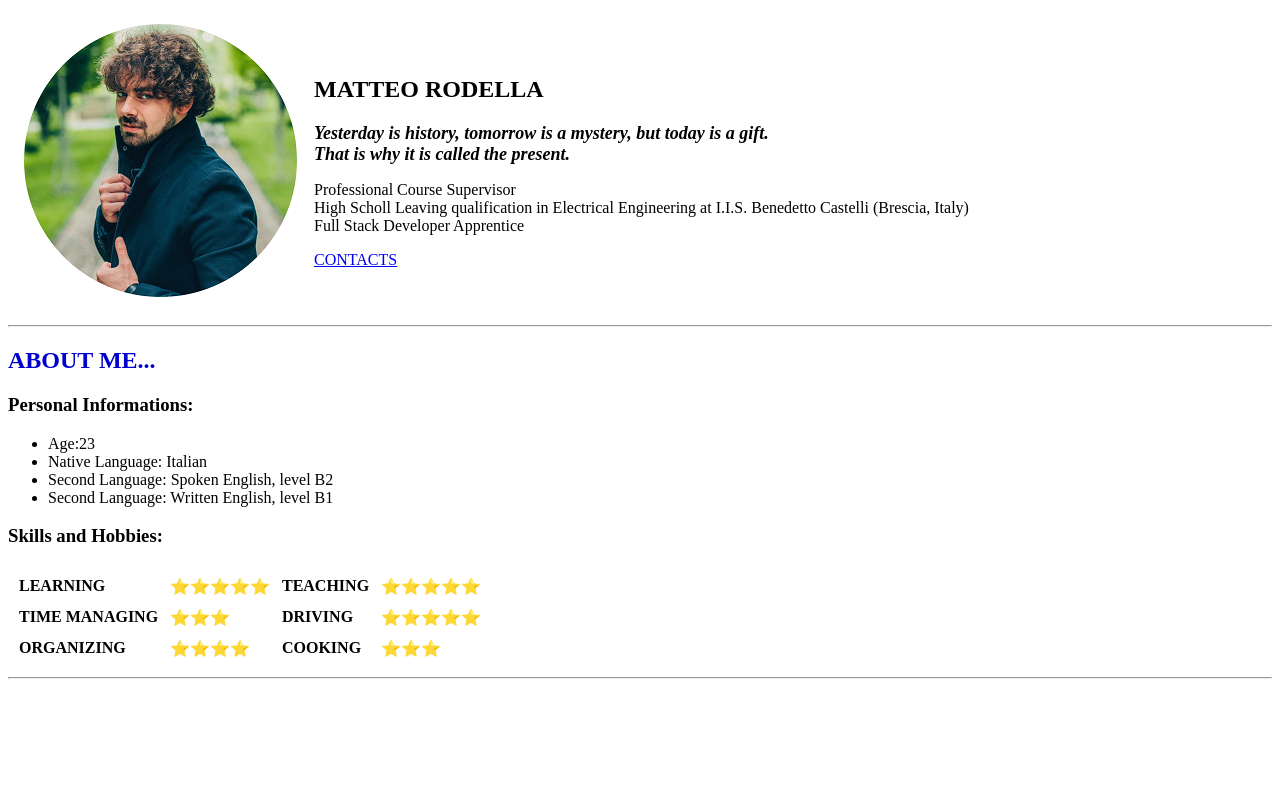
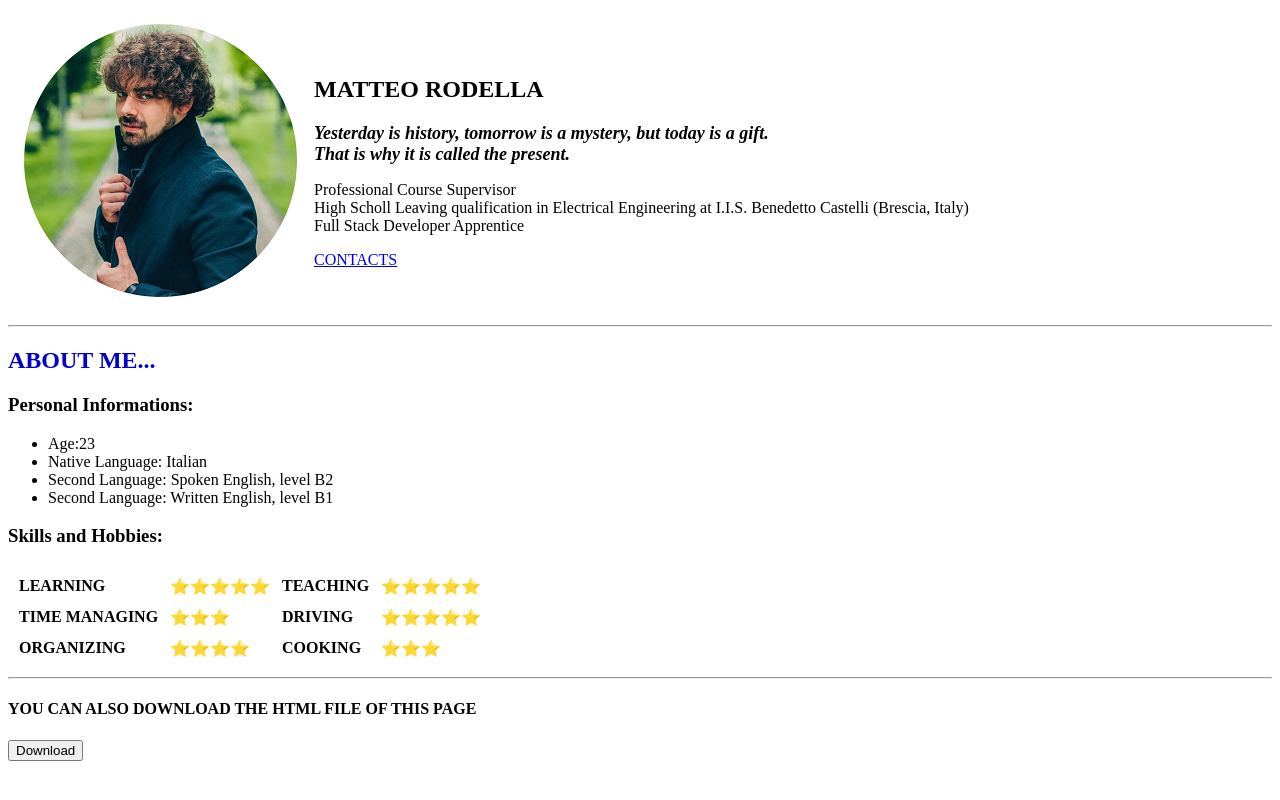
Before and after one commit to Chomaco/cv, a plain HTML site: page index.html in a window 1280 px wide. Drawn offline with Linux system fonts and the light colour scheme.

Commit message:
Update index.html

```diff
--- a/index.html
+++ b/index.html
@@ -56,7 +56,8 @@
   </table>
   <hr>
 
-
+  <h4>YOU CAN ALSO DOWNLOAD THE HTML FILE OF THIS PAGE</h4>
+  <a href="index.rar" download><button type="button" name="index download button">Download</button></a>
 
 
 
```
